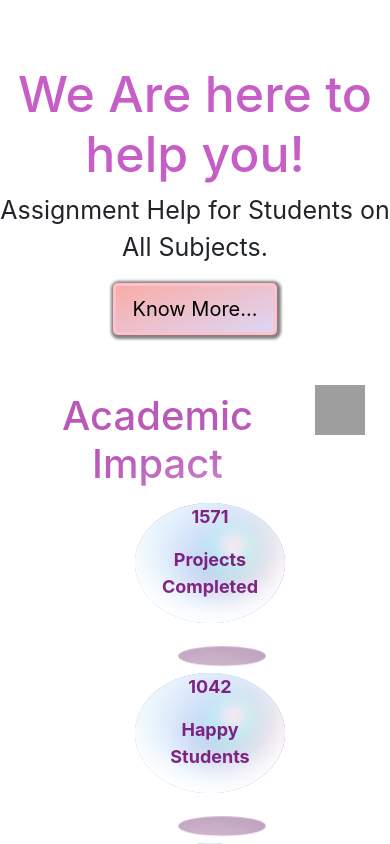
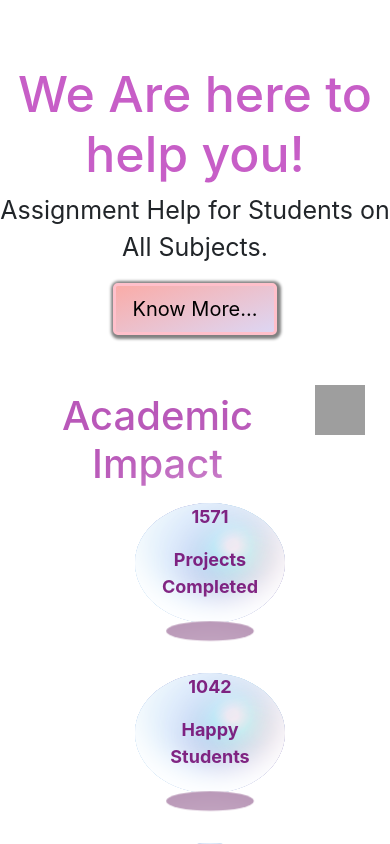
Before and after one commit to GeForceGroot/Project-1, a React (Create React App) app: page / in a window 390 px wide. Shown: the part 11156-12000 px from the top of the page. Built offline with nearby package versions, Linux system fonts and the light colour scheme; grey boxes are pictures that could not be loaded.

Commit message:
impact 23

```diff
--- a/src/components/AcademicImpact.js
+++ b/src/components/AcademicImpact.js
@@ -13,17 +13,17 @@ const AcademicImpact = () => {
                     <section className="ball" id='ball1' >
                         <p id='para' style={{ marginTop: '50px', marginLeft:"20px", marginRight:"20px", fontWeight: 'bold', color: "rgb(115 10 115 / 89%)" }}>1571</p>
                         <p id='para'  style={{ marginBottom: '25px', marginLeft:"20px", marginRight:"20px", fontWeight: 'bold', color: "rgb(115 10 115 / 89%)" }}>Projects Completed</p>
-                        <div className="shadow" style={{ marginTop: '50px', marginLeft: '42px' }}></div>
+                        <div className="shadow" ></div>
                     </section>
                     <section className="ball" id='ball2'>
                         <p  id='para' style={{ marginTop: '50px', marginLeft:"20px", marginRight:"20px",fontWeight: 'bold', color: "rgb(115 10 115 / 89%)" }}>1042</p>
                         <p  id='para' style={{ marginBottom: '25px', marginLeft:"20px", marginRight:"20px",fontWeight: 'bold', color: "rgb(115 10 115 / 89%)" }}>Happy Students</p>
-                        <div className="shadow" style={{ marginTop: '50px', marginLeft: '42px' }}></div>
+                        <div className="shadow" ></div>
                     </section>
                     <section className="ball" id='ball3'>
                         <p  id='para' style={{ marginTop: '50px', marginLeft:"20px", marginRight:"20px",fontWeight: 'bold', color: "rgb(115 10 115 / 89%)" }}>15</p>
                         <p  id='para' style={{ marginBottom: '25px', marginLeft:"20px", marginRight:"20px",fontWeight: 'bold', color: "rgb(115 10 115 / 89%)" }}>Years Experience</p>
-                        <div className="shadow" style={{ marginTop: '50px', marginLeft: '42px' }}></div>
+                        <div className="shadow" ></div>
                     </section>
                 </section>
             </section>
--- a/src/components/AcademicImpactStyle.css
+++ b/src/components/AcademicImpactStyle.css
@@ -32,7 +32,9 @@
   #ball3 {
     margin-right: 200px;
   }
-
+  #para{
+    font-size: 25px;
+  }
 
   @keyframes float {
     0% {
@@ -56,6 +58,8 @@
     animation: expand 4s infinite;
     position: absolute;
     border-radius: 50%;
+    margin-top: 50px;
+    margin-left: 42px;
   }
 
   @keyframes expand {
@@ -114,6 +118,8 @@
       height: 20px;
       top: 78%;
       animation: expand 5s infinite;
+      margin-top: 25px;
+      margin-left: 30px;
     }
 
     @keyframes float {
```
